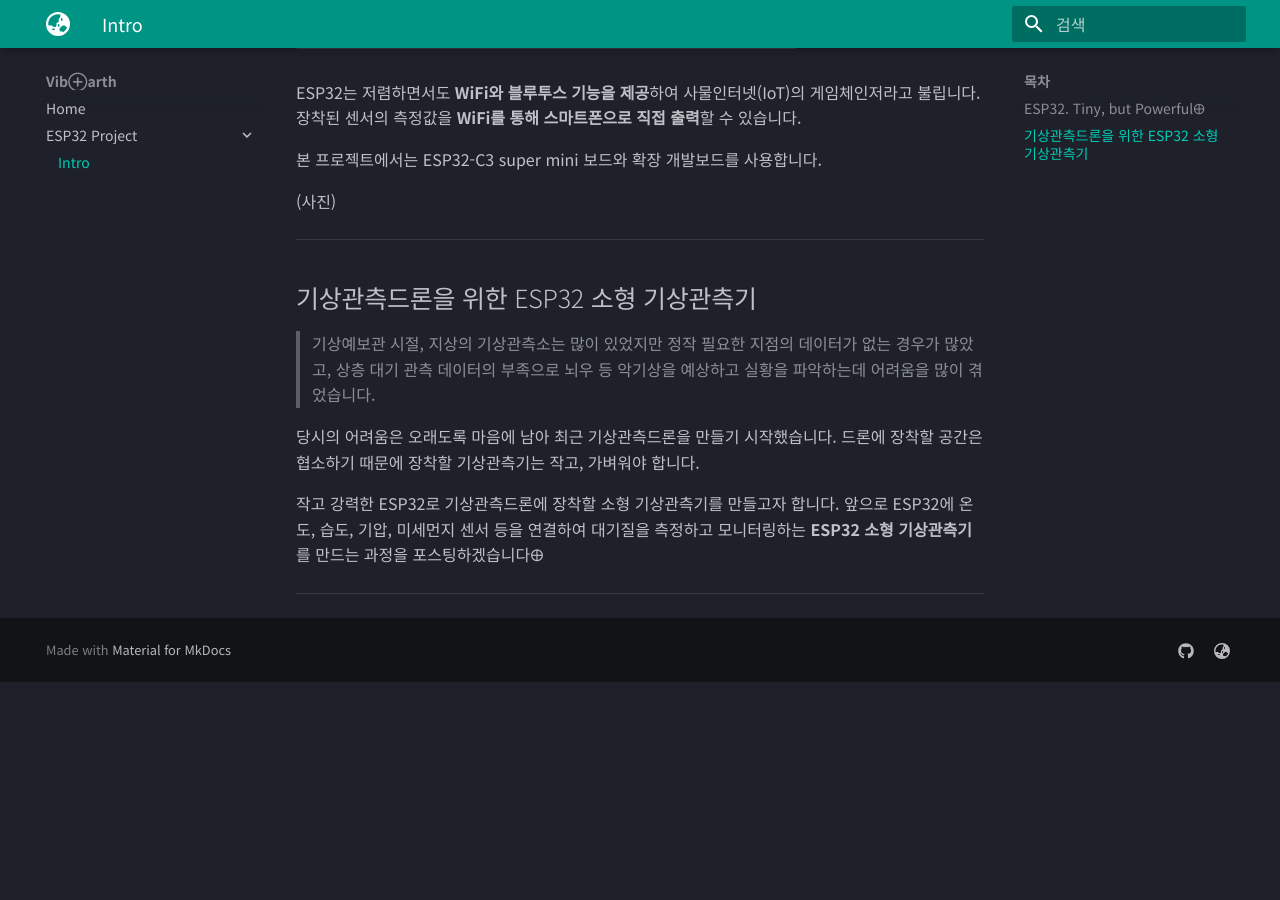
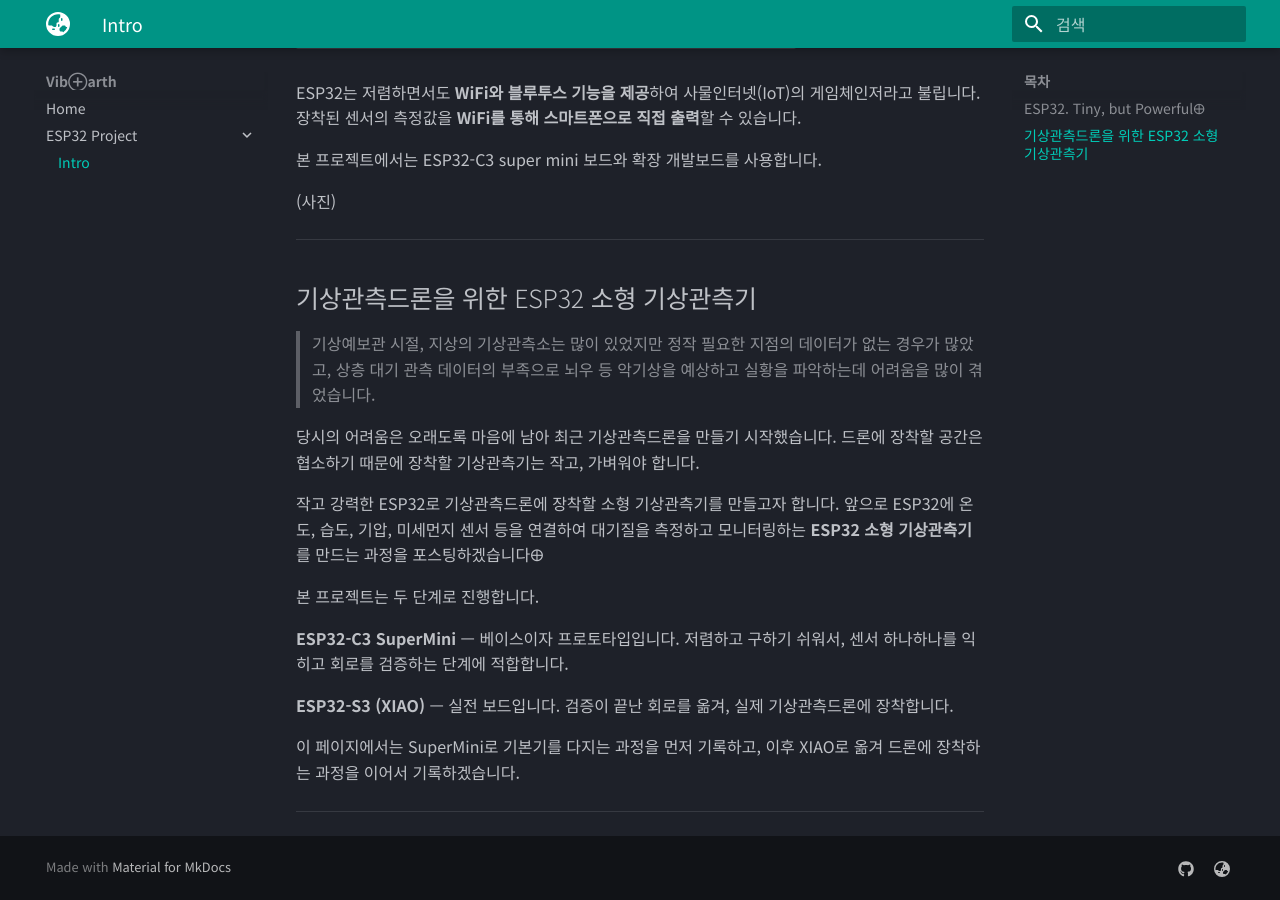
Before and after one commit to VibEarth/VibEarth.github.io, an MkDocs documentation site: the page built from docs/esp32/intro.md, in a window 1280 px wide and 900 px high, scrolled down 813 px. Built offline with MkDocs 1.6.1 and Material for MkDocs 9.7.7, drawn with Linux system fonts in a browser that asks for light colours; before the commit the page ends 1495 px from its top, so only the background shows below that.

Commit message:
vault backup: 2026-06-30 20:12:26

```diff
--- a/docs/esp32/intro.md
+++ b/docs/esp32/intro.md
@@ -43,4 +43,15 @@ ESP32는 저렴하면서도 **WiFi와 블루투스 기능을 제공**하여 사
 작고 강력한 ESP32로 기상관측드론에 장착할 소형 기상관측기를 만들고자 합니다.
 앞으로 ESP32에 온도, 습도, 기압, 미세먼지 센서 등을 연결하여 대기질을 측정하고 모니터링하는 **ESP32 소형 기상관측기**를 만드는 과정을 포스팅하겠습니다🜨
 
+본 프로젝트는 두 단계로 진행합니다.
+
+**ESP32-C3 SuperMini** — 베이스이자 프로토타입입니다.
+저렴하고 구하기 쉬워서, 센서 하나하나를 익히고 회로를 검증하는 단계에 적합합니다.
+
+**ESP32-S3 (XIAO)** — 실전 보드입니다.
+검증이 끝난 회로를 옮겨, 실제 기상관측드론에 장착합니다.
+
+이 페이지에서는 SuperMini로 기본기를 다지는 과정을 먼저 기록하고,
+이후 XIAO로 옮겨 드론에 장착하는 과정을 이어서 기록하겠습니다.
+
 ---
```
